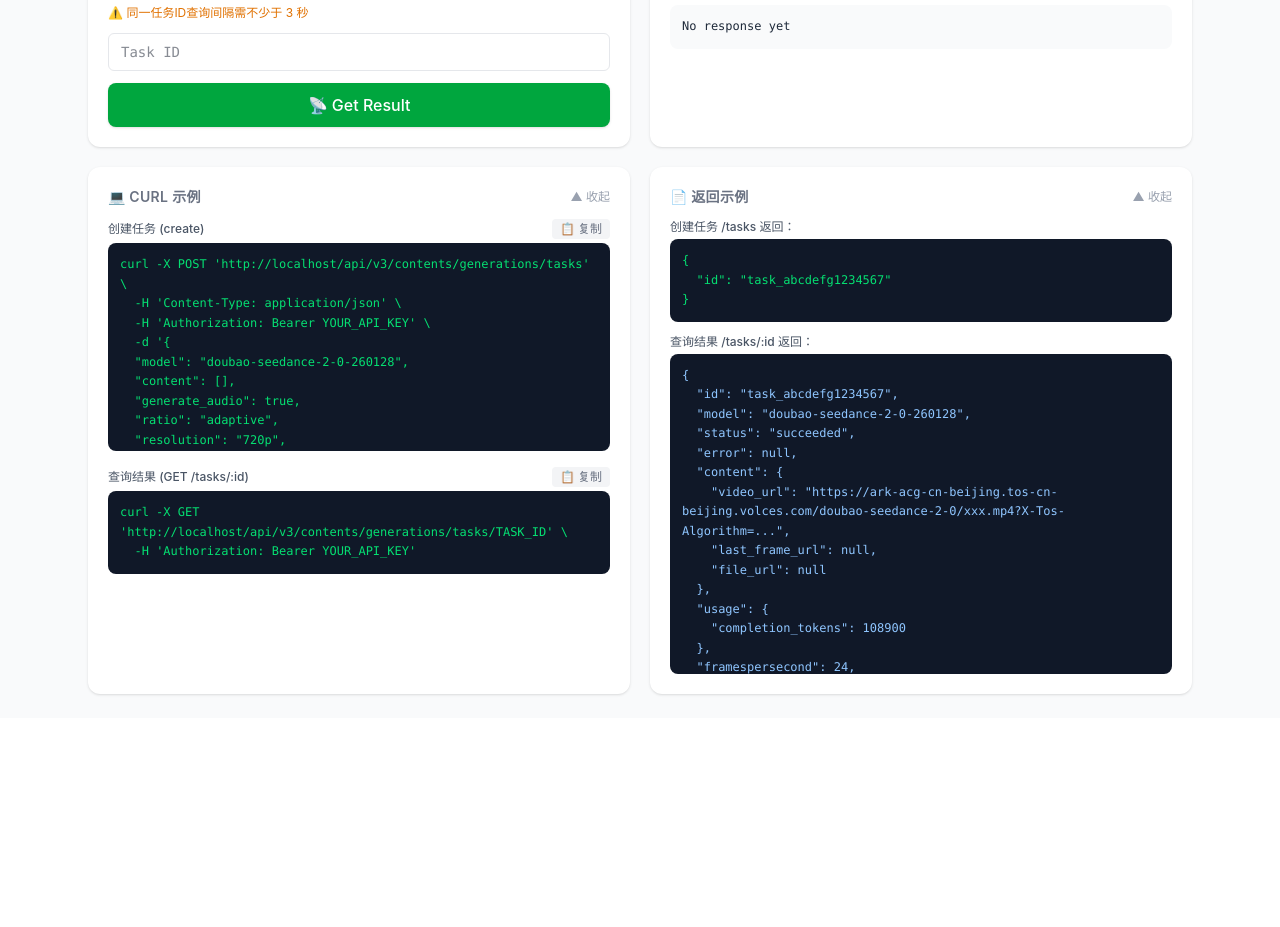
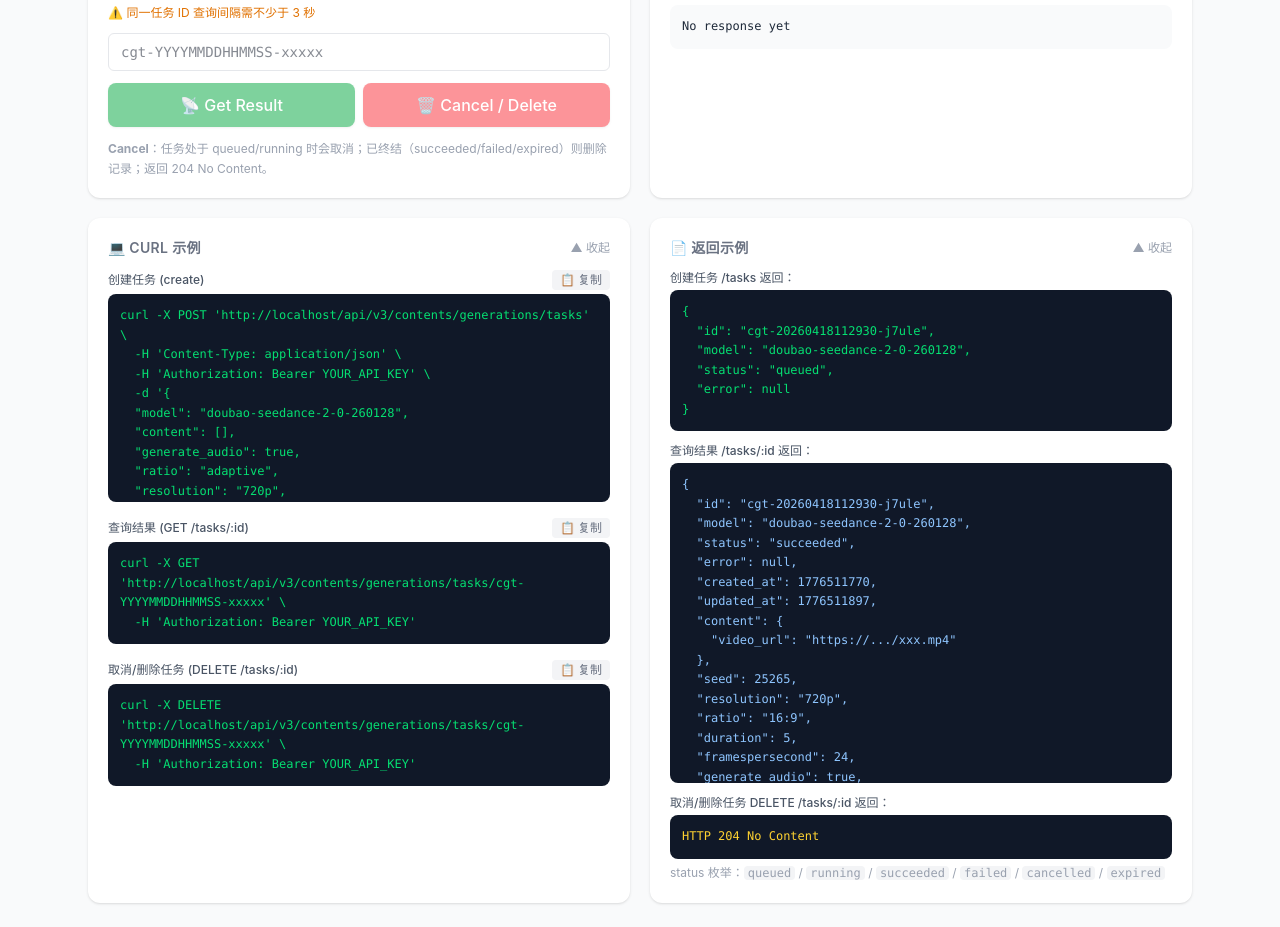
Before and after one commit to brucx/sd2_proxy, a React (Vite) app in the folder frontend/: page /playground in a window 1280 px wide. Shown: the part 920-1847 px from the top of the page. Before the commit the page ends 1638 px from the top, so only its background shows below. Built offline with nearby package versions, Linux system fonts and the light colour scheme.

Commit message:
feat: add task cancellation and deletion functionality to Playground page

```diff
--- a/frontend/src/pages/Playground.tsx
+++ b/frontend/src/pages/Playground.tsx
@@ -29,6 +29,7 @@ function Playground() {
   const [response, setResponse] = useState<any>(null);
   const [taskId, setTaskId] = useState('');
   const [loading, setLoading] = useState(false);
+  const [cancelLoading, setCancelLoading] = useState(false);
   const [showPreview, setShowPreview] = useState(false);
   const [showDocs, setShowDocs] = useState(false);
   const [showCurl, setShowCurl] = useState(true);
@@ -47,8 +48,15 @@ function Playground() {
 
   const buildCurlGetResult = () => {
     const key = apiKey || 'YOUR_API_KEY';
-    const tid = taskId || 'TASK_ID';
+    const tid = taskId || 'cgt-YYYYMMDDHHMMSS-xxxxx';
     return `curl -X GET '${baseUrl}/api/v3/contents/generations/tasks/${tid}' \\
+  -H 'Authorization: Bearer ${key}'`;
+  };
+
+  const buildCurlCancel = () => {
+    const key = apiKey || 'YOUR_API_KEY';
+    const tid = taskId || 'cgt-YYYYMMDDHHMMSS-xxxxx';
+    return `curl -X DELETE '${baseUrl}/api/v3/contents/generations/tasks/${tid}' \\
   -H 'Authorization: Bearer ${key}'`;
   };
 
@@ -68,35 +76,37 @@ function Playground() {
   }, []);
 
   const sampleCreateResponse = {
-    id: "task_abcdefg1234567"
+    id: "cgt-20260418112930-j7ule",
+    model: "doubao-seedance-2-0-260128",
+    status: "queued",
+    error: null
   };
 
   const sampleGetResultResponse = {
-    id: "task_abcdefg1234567",
+    id: "cgt-20260418112930-j7ule",
     model: "doubao-seedance-2-0-260128",
     status: "succeeded",
     error: null,
+    created_at: 1776511770,
+    updated_at: 1776511897,
     content: {
-      video_url: "https://ark-acg-cn-beijing.tos-cn-beijing.volces.com/doubao-seedance-2-0/xxx.mp4?X-Tos-Algorithm=...",
-      last_frame_url: null,
-      file_url: null
+      video_url: "https://.../xxx.mp4"
     },
-    usage: { completion_tokens: 108900 },
+    seed: 25265,
+    resolution: "720p",
+    ratio: "16:9",
+    duration: 5,
     framespersecond: 24,
-    created_at: 1774105394,
-    updated_at: 1774105570,
-    seed: 52050,
-    revised_prompt: null,
+    generate_audio: true,
     service_tier: "default",
     execution_expires_after: 172800,
-    generate_audio: true,
-    duration: 5,
-    ratio: "16:9",
-    resolution: "720p",
-    draft: false,
-    draft_task_id: null,
-    _request_id: ""
+    usage: {
+      completion_tokens: 108900,
+      total_tokens: 108900
+    }
   };
+
+  const sampleCancelResponse = 'HTTP 204 No Content';
 
   const addImage = () => {
     setRefImages(prev => [...prev, { id: nextId++, url: '', role: 'reference_image' }]);
@@ -200,6 +210,21 @@ function Playground() {
       setResponse(err.response?.data || err.message);
     }
     setLoading(false);
+  };
+
+  const handleCancel = async () => {
+    if (!taskId.trim()) return;
+    setCancelLoading(true);
+    try {
+      const res = await axios.delete(
+        `/api/v3/contents/generations/tasks/${taskId.trim()}`,
+        { headers: { Authorization: `Bearer ${apiKey}` } }
+      );
+      setResponse(res.status === 204 ? { note: 'Task cancelled / record deleted (204 No Content)' } : res.data);
+    } catch (err: any) {
+      setResponse(err.response?.data || err.message);
+    }
+    setCancelLoading(false);
   };
 
   return (
@@ -565,21 +590,33 @@ function Playground() {
         {/* Check Result */}
         <div className="bg-white p-4 sm:p-5 rounded-xl shadow-sm space-y-3">
           <h3 className="text-sm font-semibold text-gray-500 uppercase tracking-wide">Check Result</h3>
-          <p className="text-xs text-amber-600">⚠️ 同一任务ID查询间隔需不少于 3 秒</p>
+          <p className="text-xs text-amber-600">⚠️ 同一任务 ID 查询间隔需不少于 3 秒</p>
           <input
             type="text"
             value={taskId}
             onChange={(e) => setTaskId(e.target.value)}
             className="w-full px-3 py-2 border border-gray-200 rounded-md font-mono text-sm focus:ring-2 focus:ring-blue-200 focus:border-blue-400 outline-none transition-all"
-            placeholder="Task ID"
+            placeholder="cgt-YYYYMMDDHHMMSS-xxxxx"
           />
-          <button
-            onClick={handleGetResult}
-            disabled={loading}
-            className="w-full bg-green-600 text-white px-4 py-2.5 rounded-lg hover:bg-green-700 disabled:opacity-50 transition-colors font-medium shadow-sm"
-          >
-            {loading ? 'Polling...' : '📡 Get Result'}
-          </button>
+          <div className="grid grid-cols-1 sm:grid-cols-2 gap-2">
+            <button
+              onClick={handleGetResult}
+              disabled={loading || !taskId.trim()}
+              className="bg-green-600 text-white px-4 py-2.5 rounded-lg hover:bg-green-700 disabled:opacity-50 transition-colors font-medium shadow-sm"
+            >
+              {loading ? 'Polling...' : '📡 Get Result'}
+            </button>
+            <button
+              onClick={handleCancel}
+              disabled={cancelLoading || !taskId.trim()}
+              className="bg-red-500 text-white px-4 py-2.5 rounded-lg hover:bg-red-600 disabled:opacity-50 transition-colors font-medium shadow-sm"
+            >
+              {cancelLoading ? 'Cancelling...' : '🗑️ Cancel / Delete'}
+            </button>
+          </div>
+          <p className="text-xs text-gray-400 leading-relaxed">
+            <strong>Cancel</strong>：任务处于 queued/running 时会取消；已终结（succeeded/failed/expired）则删除记录；返回 204 No Content。
+          </p>
         </div>
 
         {/* Response */}
@@ -628,6 +665,18 @@ function Playground() {
                   {buildCurlGetResult()}
                 </pre>
               </div>
+              <div>
+                <div className="flex items-center justify-between mb-1">
+                  <span className="text-xs font-medium text-gray-600">取消/删除任务 (DELETE /tasks/:id)</span>
+                  <button
+                    onClick={() => copyCurl(buildCurlCancel())}
+                    className="text-xs px-2 py-0.5 rounded bg-gray-100 hover:bg-blue-100 text-gray-500 hover:text-blue-600 transition-colors"
+                  >{curlCopied ? '✅ 已复制' : '📋 复制'}</button>
+                </div>
+                <pre className="bg-gray-900 text-green-400 p-3 rounded-lg overflow-x-auto text-xs leading-relaxed whitespace-pre-wrap">
+                  {buildCurlCancel()}
+                </pre>
+              </div>
             </div>
           )}
         </div>
@@ -655,6 +704,20 @@ function Playground() {
                   {JSON.stringify(sampleGetResultResponse, null, 2)}
                 </pre>
               </div>
+              <div>
+                <span className="text-xs font-medium text-gray-600 block mb-1">取消/删除任务 DELETE /tasks/:id 返回：</span>
+                <pre className="bg-gray-900 text-amber-300 p-3 rounded-lg overflow-x-auto text-xs leading-relaxed whitespace-pre-wrap">
+                  {sampleCancelResponse}
+                </pre>
+                <p className="text-xs text-gray-400 mt-1 leading-relaxed">
+                  status 枚举：<code className="bg-gray-100 px-1 rounded">queued</code> /{' '}
+                  <code className="bg-gray-100 px-1 rounded">running</code> /{' '}
+                  <code className="bg-gray-100 px-1 rounded">succeeded</code> /{' '}
+                  <code className="bg-gray-100 px-1 rounded">failed</code> /{' '}
+                  <code className="bg-gray-100 px-1 rounded">cancelled</code> /{' '}
+                  <code className="bg-gray-100 px-1 rounded">expired</code>
+                </p>
+              </div>
             </div>
           )}
         </div>
```
